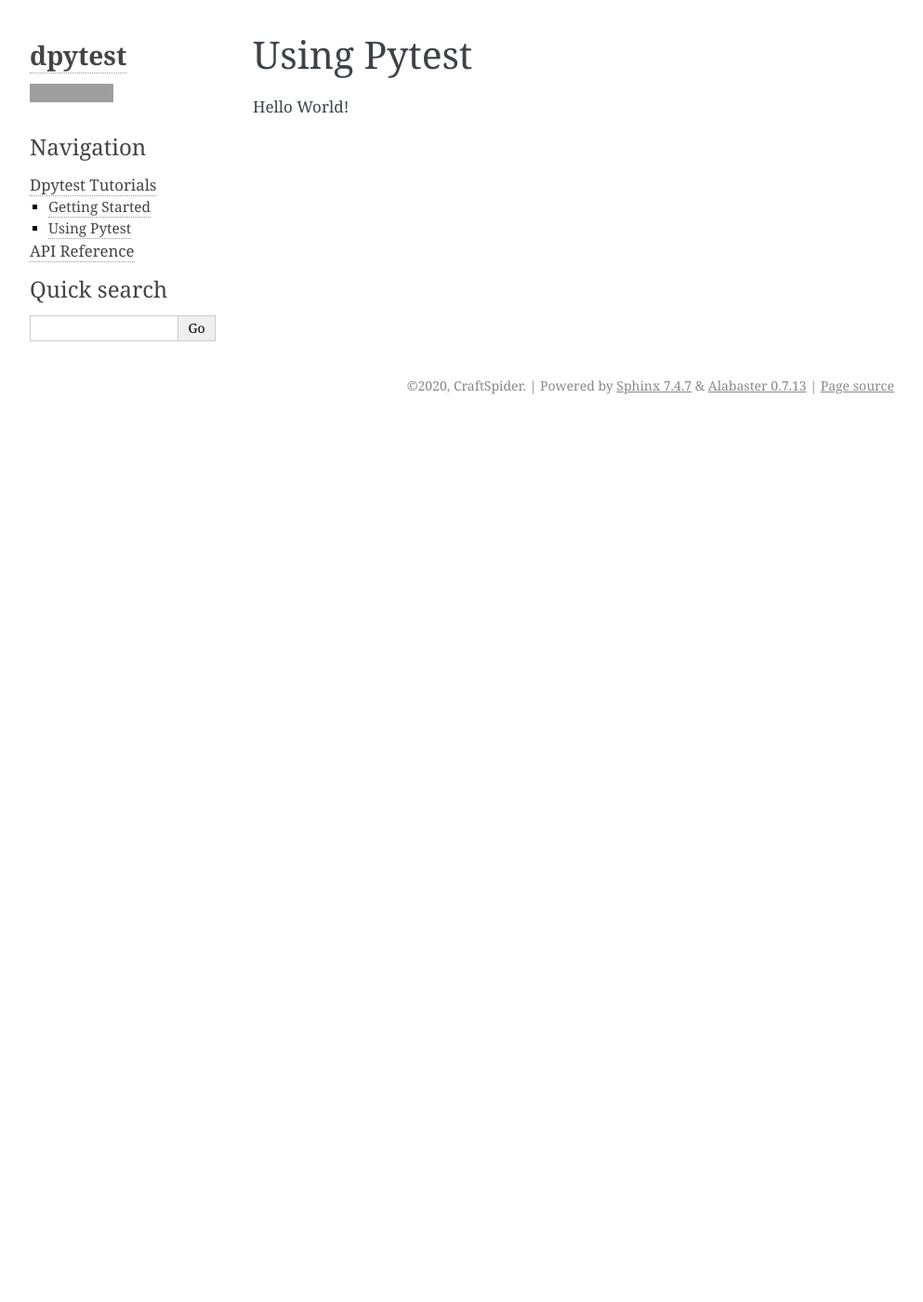
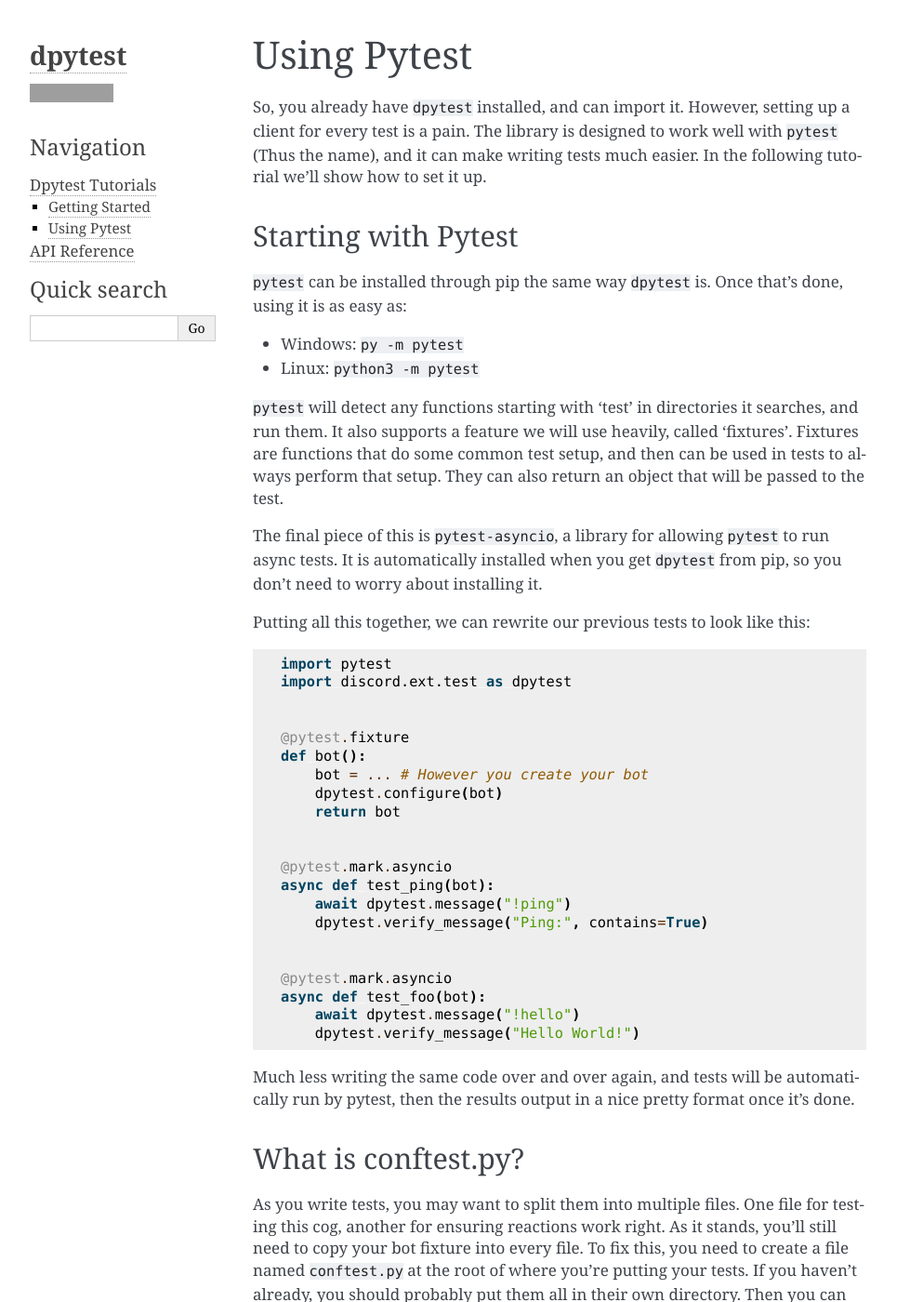
Before and after one commit to CraftSpider/dpytest, a Sphinx documentation site: the page built from docs/tutorials/using_pytest.rst, in a window 1280 px wide and 1400 px high. Shown: the whole window at 93% size, without its empty margins (148-1141 px from the left). Built offline with Sphinx 7.4.7, drawn with Linux system fonts in a browser that asks for light colours; some of the changed text lies outside the part shown; grey boxes are pictures that could not be loaded.

Commit message:
Write the tutorials, fix rst syntax in a couple places.

```diff
--- a/docs/tutorials/using_pytest.rst
+++ b/docs/tutorials/using_pytest.rst
@@ -2,4 +2,94 @@
 Using Pytest
 ============
 
-Hello World!
+So, you already have ``dpytest`` installed, and can import it. However, setting up a client for every test is
+a pain. The library is designed to work well with ``pytest`` (Thus the name), and it can make writing tests much
+easier. In the following tutorial we'll show how to set it up.
+
+Starting with Pytest
+--------------------
+
+``pytest`` can be installed through pip the same way ``dpytest`` is. Once that's done, using it is as easy
+as:
+
+- Windows: ``py -m pytest``
+- Linux: ``python3 -m pytest``
+
+``pytest`` will detect any functions starting with 'test' in directories it searches, and run them. It also supports
+a feature we will use heavily, called 'fixtures'. Fixtures are functions that do some common test setup, and
+then can be used in tests to always perform that setup. They can also return an object that will be passed to
+the test.
+
+The final piece of this is ``pytest-asyncio``, a library for allowing ``pytest`` to run async tests. It is
+automatically installed when you get ``dpytest`` from pip, so you don't need to worry about installing it.
+
+Putting all this together, we can rewrite our previous tests to look like this:
+
+.. code:: python
+
+    import pytest
+    import discord.ext.test as dpytest
+
+
+    @pytest.fixture
+    def bot():
+        bot = ... # However you create your bot
+        dpytest.configure(bot)
+        return bot
+
+
+    @pytest.mark.asyncio
+    async def test_ping(bot):
+        await dpytest.message("!ping")
+        dpytest.verify_message("Ping:", contains=True)
+
+
+    @pytest.mark.asyncio
+    async def test_foo(bot):
+        await dpytest.message("!hello")
+        dpytest.verify_message("Hello World!")
+
+Much less writing the same code over and over again, and tests will be automatically run by pytest, then the results
+output in a nice pretty format once it's done.
+
+What is conftest.py?
+----------------
+
+As you write tests, you may want to split them into multiple files. One file for testing this cog, another for
+ensuring reactions work right. As it stands, you'll still need to copy your bot fixture into every file. To fix this,
+you need to create a file named ``conftest.py`` at the root of where you're putting your tests. If you haven't already,
+you should probably put them all in their own directory. Then you can put any fixtures you want in ``conftest.py``,
+and pytest will let you use them in any other test file. ``pytest`` also recognizes certain function names with
+special meanings, for example ``pytest_sessionfinish`` will be run after all tests are done if defined in your conftest.
+
+An example ``conftest.py`` might look like this:
+
+.. code:: python
+
+    import pytest
+    import discord.ext.test as dpytest
+
+
+    @pytest.fixture
+    def bot():
+        bot = ... # However you create your bot
+        dpytest.configure(bot)
+        return bot
+
+
+    def pytest_sessionfinish():
+        # Clean up attachment files
+        fileList = glob.glob('./dpytest_*.dat')
+        for filePath in fileList:
+            try:
+                os.remove(filePath)
+            except Exception:
+                print("Error while deleting file : ", filePath)
+
+With that, you should be ready to use ``dpytest`` with your bot.
+
+
+This is currently the end of the tutorials. Take a look at the `Runner Documentation`_ to see all the things you can
+do with ``dpytest``.
+
+.. _Runner Documentation: ../modules/runner.html
```
Also changed, not shown: docs/tutorials/getting_started.rst (+48 -1 lines), 4 other files.
